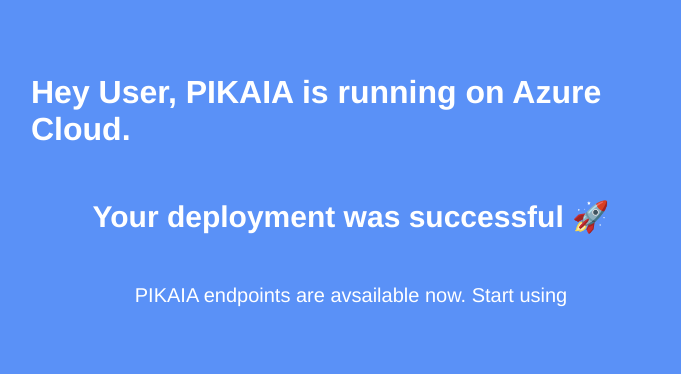
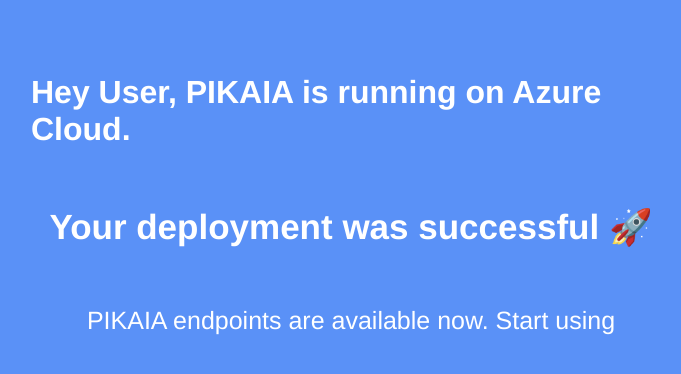
Before and after one commit to PIKAIA-project/PIKAIA-REST, a Flask app: page / in a window 1280 px wide. Shown: the part 147-521 px from the top of the page, without its empty margins (289-970 px from the left). Run offline with Flask 2, Linux system fonts and the light colour scheme; parts of the project's set-up code (start-up, migrations or seed data) failed here and were passed over.

Commit message:
Backend Deploy

```diff
--- a/pikaia/static/css/styles.css
+++ b/pikaia/static/css/styles.css
@@ -16,16 +16,16 @@ body {
 }
 
 . left > h1 {
-  font-size: 50px;
+  font-size: 80px;
   text-align: center;
 }
 .left > p {
   text-align: center;
-  font-size: 20px;
+  font-size: 25px;
 }
 .left > h5 {
   text-align: center;
-  font-size: 30px;
+  font-size: 35px;
 }
 
 .left {
--- a/pikaia/templates/index.html
+++ b/pikaia/templates/index.html
@@ -9,7 +9,7 @@
     <div class="left">
       <h1>Hey User, PIKAIA is running on Azure Cloud.</h1>
       <h5>Your deployment was successful 🚀</h5>
-      <p>PIKAIA endpoints are avsailable now. Start using</p>
+      <p>PIKAIA endpoints are available now. Start using</p>
     </div>
     <div class="right">
       <img src="" pikaia\veiws\LOGO.png />
```
